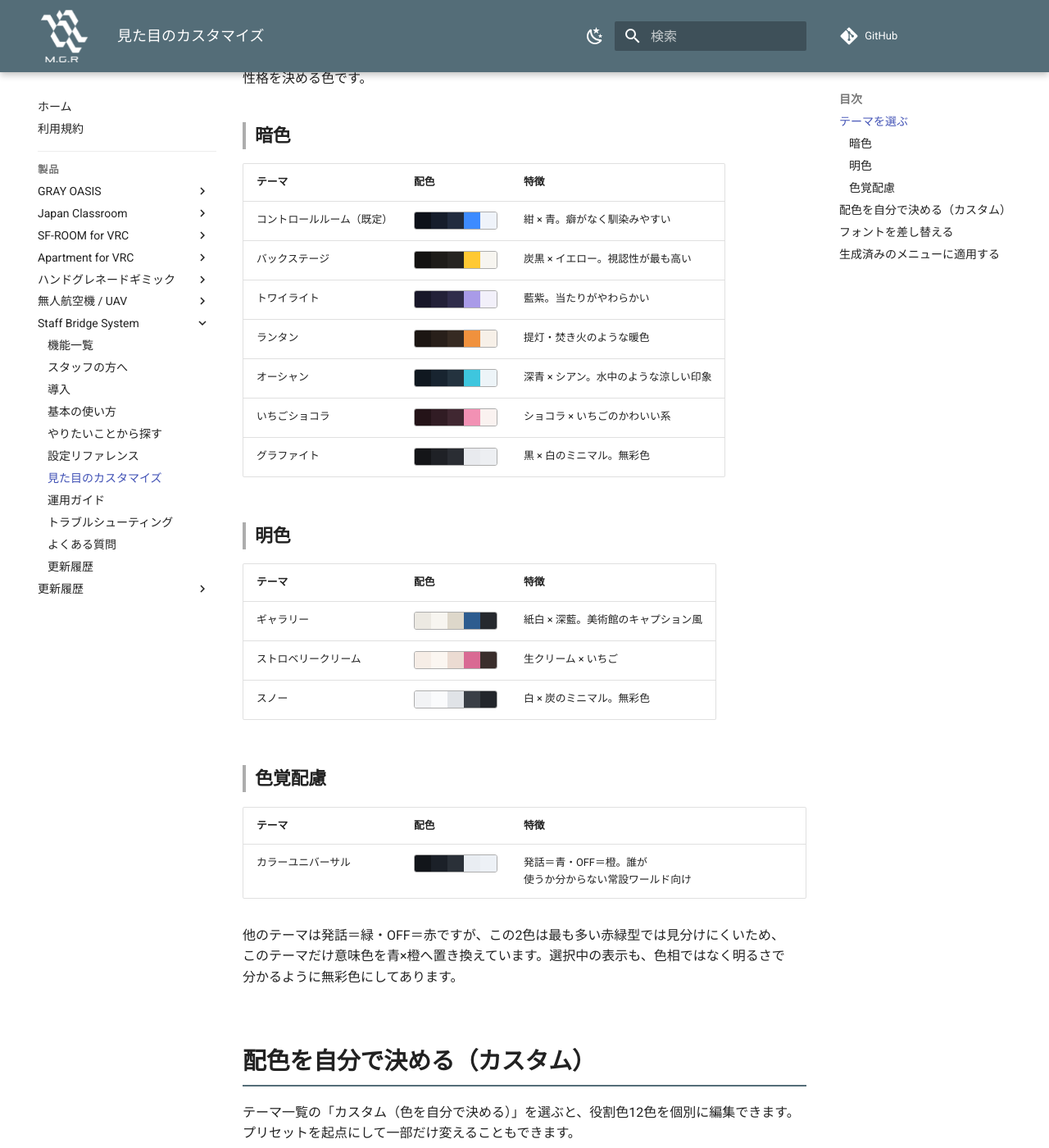
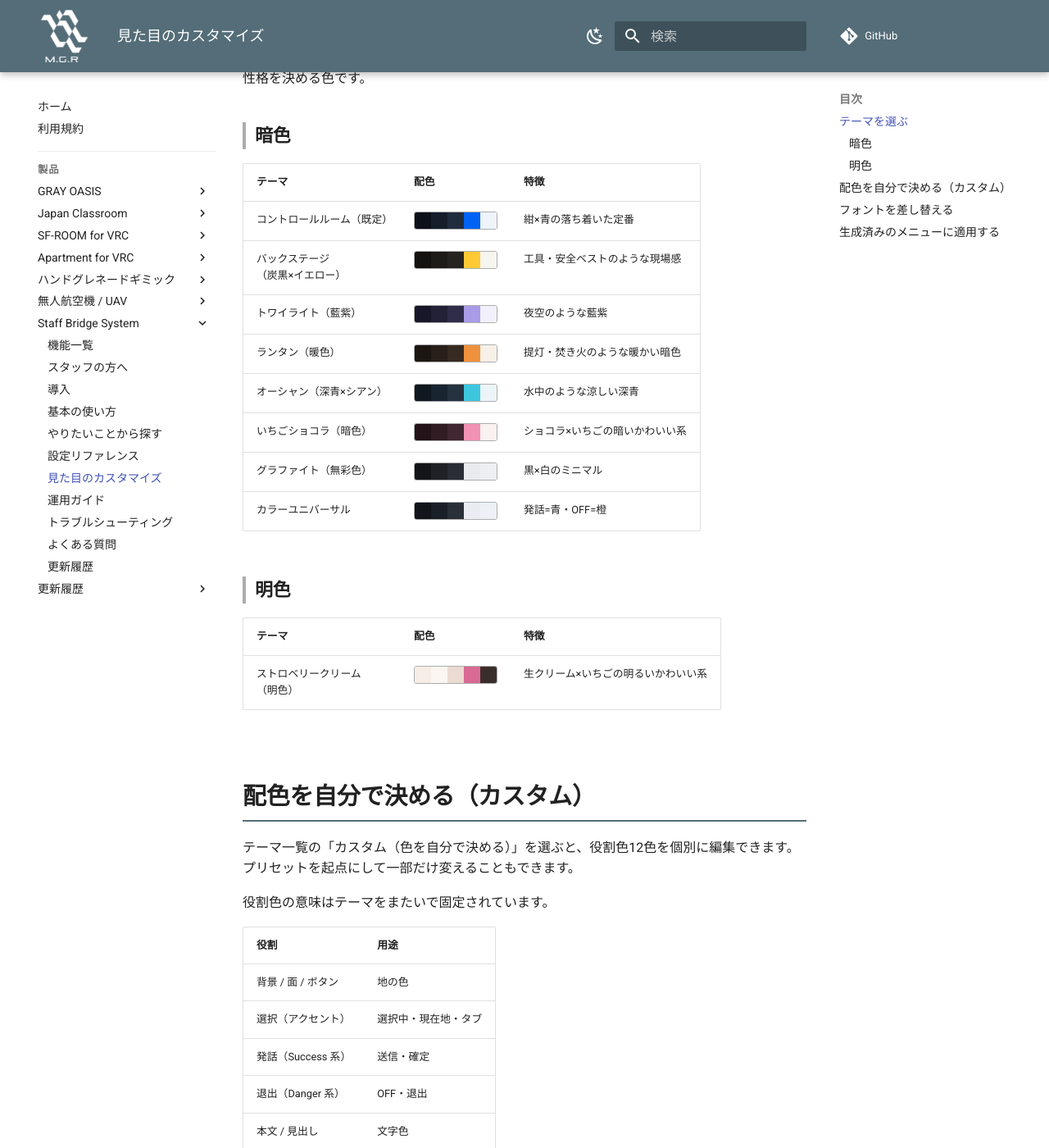
Before and after one commit to MAGURO-git/ProductArchive, an MkDocs documentation site: the page built from docs/staff-bridge-system/customize.md, in a window 1280 px wide and 1400 px high, scrolled down 906 px. Shown: the whole window at 82% size. Built offline with MkDocs 1.6.1 and Material for MkDocs 9.7.7, drawn with Linux system fonts in a browser that asks for light colours; comment, search, counter and statistics services are not loaded.

Commit message:
テーマ表を実装から作り直す
手で書いていたので実装とずれていた。存在しない「ギャラリー」「スノー」が載っていて、
コントロールルームのアクセントも旧値（#3D8BFF）のままだった。
StaffMenuTheme.cs の Presets から生成した内容に差し替える。

色覚特性への対応を売り文句にするのをやめたので、その節を畳んでカラーユニバーサルを
暗色の表へ移した。テーマ自体は残っている。

Co-Authored-By: Claude Opus 5 (1M context) <noreply@anthropic.com>

```diff
--- a/docs/staff-bridge-system/customize.md
+++ b/docs/staff-bridge-system/customize.md
@@ -18,13 +18,14 @@
 
 | テーマ | 配色 | 特徴 |
 |---|---|---|
-| コントロールルーム（既定） | <span class="sw"><i style="background:#0D1119"></i><i style="background:#161D2B"></i><i style="background:#222C3F"></i><i style="background:#3D8BFF"></i><i style="background:#EFF3FA"></i></span> | 紺 × 青。癖がなく馴染みやすい |
-| バックステージ | <span class="sw"><i style="background:#131211"></i><i style="background:#1E1C19"></i><i style="background:#262421"></i><i style="background:#FFC933"></i><i style="background:#F7F5F0"></i></span> | 炭黒 × イエロー。視認性が最も高い |
-| トワイライト | <span class="sw"><i style="background:#181729"></i><i style="background:#232138"></i><i style="background:#302D4B"></i><i style="background:#A99BE8"></i><i style="background:#F2F0FA"></i></span> | 藍紫。当たりがやわらかい |
-| ランタン | <span class="sw"><i style="background:#1C1613"></i><i style="background:#281F1A"></i><i style="background:#362A22"></i><i style="background:#F0913D"></i><i style="background:#F7F0E8"></i></span> | 提灯・焚き火のような暖色 |
-| オーシャン | <span class="sw"><i style="background:#101820"></i><i style="background:#182430"></i><i style="background:#24333F"></i><i style="background:#3EC6DE"></i><i style="background:#EDF4F8"></i></span> | 深青 × シアン。水中のような涼しい印象 |
-| いちごショコラ | <span class="sw"><i style="background:#241318"></i><i style="background:#311C24"></i><i style="background:#402731"></i><i style="background:#F291B4"></i><i style="background:#FAF2F0"></i></span> | ショコラ × いちごのかわいい系 |
-| グラファイト | <span class="sw"><i style="background:#141518"></i><i style="background:#1F2126"></i><i style="background:#2A2D33"></i><i style="background:#E8EAEE"></i><i style="background:#EDEFF2"></i></span> | 黒 × 白のミニマル。無彩色 |
+| コントロールルーム（既定） | <span class="sw"><i style="background:#0D1119"></i><i style="background:#161D2B"></i><i style="background:#222C3F"></i><i style="background:#0062F5"></i><i style="background:#EFF3FA"></i></span> | 紺×青の落ち着いた定番 |
+| バックステージ（炭黒×イエロー） | <span class="sw"><i style="background:#131211"></i><i style="background:#1E1C19"></i><i style="background:#262421"></i><i style="background:#FFC933"></i><i style="background:#F7F5F0"></i></span> | 工具・安全ベストのような現場感 |
+| トワイライト（藍紫） | <span class="sw"><i style="background:#181729"></i><i style="background:#232138"></i><i style="background:#302D4B"></i><i style="background:#A99BE8"></i><i style="background:#F2F0FA"></i></span> | 夜空のような藍紫 |
+| ランタン（暖色） | <span class="sw"><i style="background:#1C1613"></i><i style="background:#281F1A"></i><i style="background:#362A22"></i><i style="background:#F0913D"></i><i style="background:#F7F0E8"></i></span> | 提灯・焚き火のような暖かい暗色 |
+| オーシャン（深青×シアン） | <span class="sw"><i style="background:#101820"></i><i style="background:#182430"></i><i style="background:#24333F"></i><i style="background:#3EC6DE"></i><i style="background:#EDF4F8"></i></span> | 水中のような涼しい深青 |
+| いちごショコラ（暗色） | <span class="sw"><i style="background:#241318"></i><i style="background:#311C24"></i><i style="background:#402731"></i><i style="background:#F291B4"></i><i style="background:#FAF2F0"></i></span> | ショコラ×いちごの暗いかわいい系 |
+| グラファイト（無彩色） | <span class="sw"><i style="background:#141518"></i><i style="background:#1F2126"></i><i style="background:#2A2D33"></i><i style="background:#E8EAEE"></i><i style="background:#EDEFF2"></i></span> | 黒×白のミニマル |
+| カラーユニバーサル | <span class="sw"><i style="background:#12151A"></i><i style="background:#1B2028"></i><i style="background:#2A3038"></i><i style="background:#E9EDF2"></i><i style="background:#EDF1F6"></i></span> | 発話=青・OFF=橙 |
 
 </div>
 
@@ -34,23 +35,9 @@
 
 | テーマ | 配色 | 特徴 |
 |---|---|---|
-| ギャラリー | <span class="sw"><i style="background:#ECE9E2"></i><i style="background:#F7F5F0"></i><i style="background:#DDD7CA"></i><i style="background:#2D5C8F"></i><i style="background:#26292E"></i></span> | 紙白 × 深藍。美術館のキャプション風 |
-| ストロベリークリーム | <span class="sw"><i style="background:#F6EDE6"></i><i style="background:#FBF6F1"></i><i style="background:#EBDBD2"></i><i style="background:#D96A93"></i><i style="background:#3A2E2C"></i></span> | 生クリーム × いちご |
-| スノー | <span class="sw"><i style="background:#F2F3F5"></i><i style="background:#FAFBFC"></i><i style="background:#E0E3E7"></i><i style="background:#3A3F46"></i><i style="background:#23262B"></i></span> | 白 × 炭のミニマル。無彩色 |
+| ストロベリークリーム（明色） | <span class="sw"><i style="background:#F6EDE6"></i><i style="background:#FBF6F1"></i><i style="background:#EBDBD2"></i><i style="background:#D96A93"></i><i style="background:#3A2E2C"></i></span> | 生クリーム×いちごの明るいかわいい系 |
 
 </div>
-
-### 色覚配慮
-
-<div class="theme-table" markdown>
-
-| テーマ | 配色 | 特徴 |
-|---|---|---|
-| カラーユニバーサル | <span class="sw"><i style="background:#12151A"></i><i style="background:#1B2028"></i><i style="background:#2A3038"></i><i style="background:#E9EDF2"></i><i style="background:#EDF1F6"></i></span> | 発話＝青・OFF＝橙。誰が使うか分からない常設ワールド向け |
-
-</div>
-
-他のテーマは発話＝緑・OFF＝赤ですが、この2色は最も多い赤緑型では見分けにくいため、このテーマだけ意味色を青×橙へ置き換えています。選択中の表示も、色相ではなく明るさで分かるように無彩色にしてあります。
 
 ## 配色を自分で決める（カスタム）
 
```
Also changed, not shown: docs/staff-bridge-system/images/menu-incom.png.
